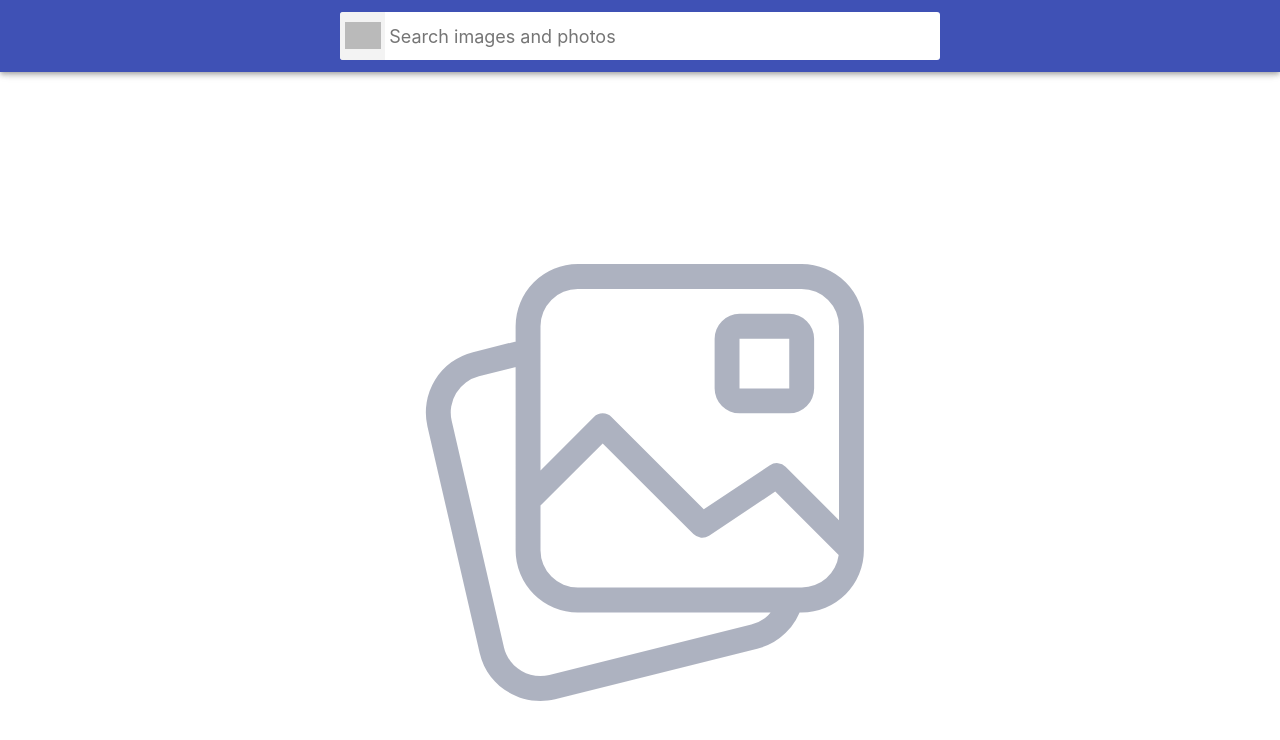
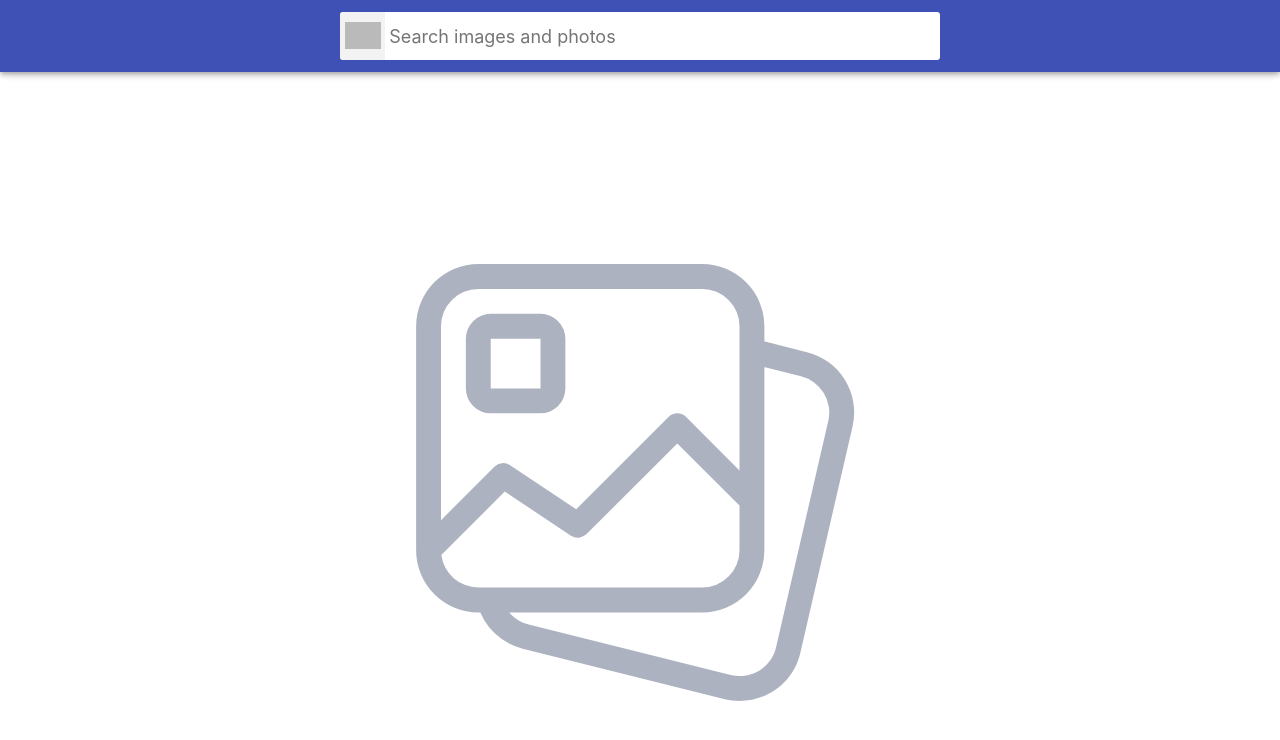
Before and after one commit to gadgetadd/goit-react-hw-03-image-finder, a React (Create React App) app: page / in a window 1280 px wide. Shown: the top 740 px of the page. Built offline with nearby package versions, Linux system fonts and the light colour scheme; grey boxes are pictures that could not be loaded.

Commit message:
placeholder fix

```diff
--- a/src/components/Placeholder/Placeholder.module.css
+++ b/src/components/Placeholder/Placeholder.module.css
@@ -10,4 +10,5 @@
   width: 100%;
   height: 100%;
   opacity: 0.5;
+  transform: scale(-1, 1);
 }
```
